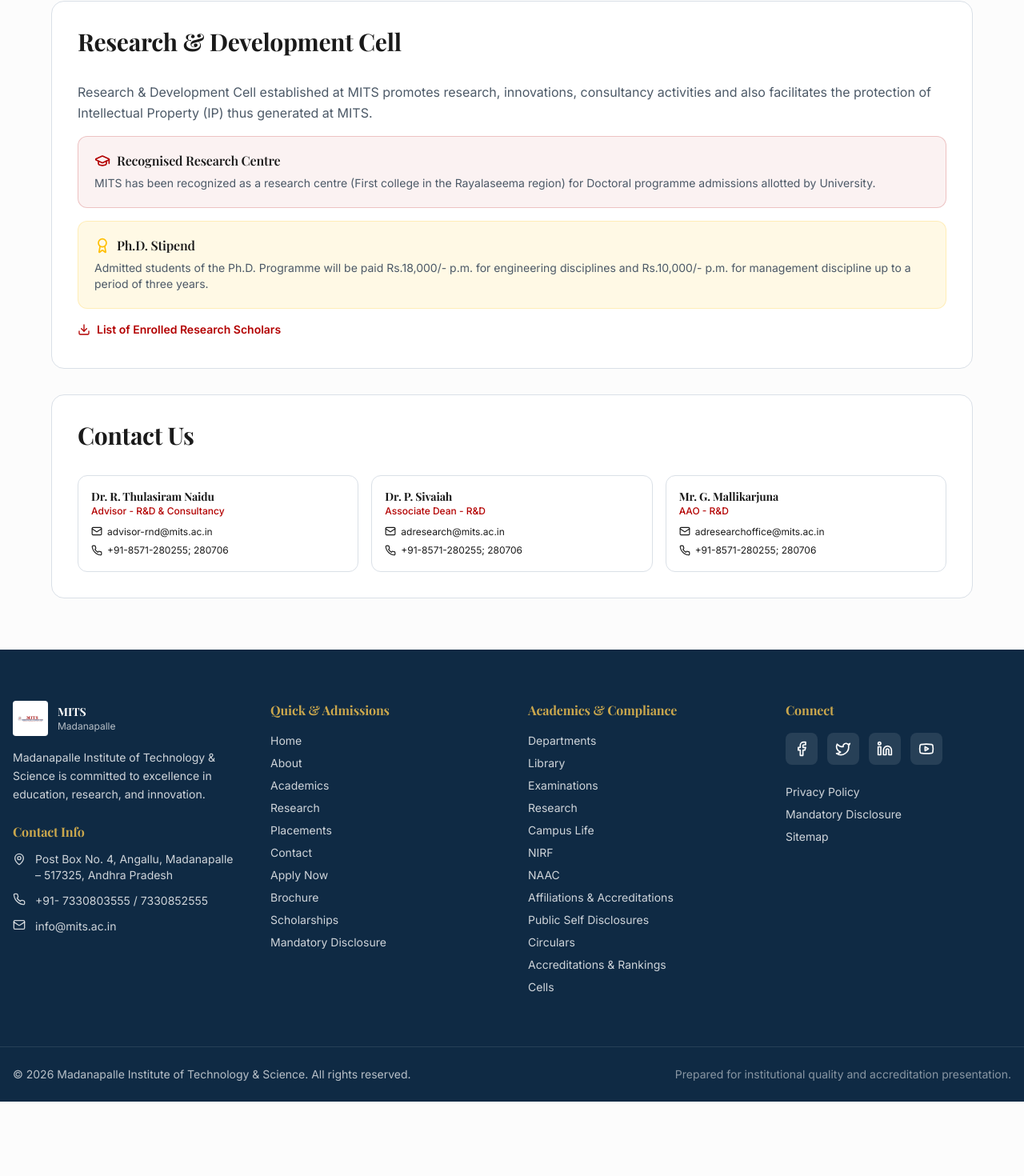
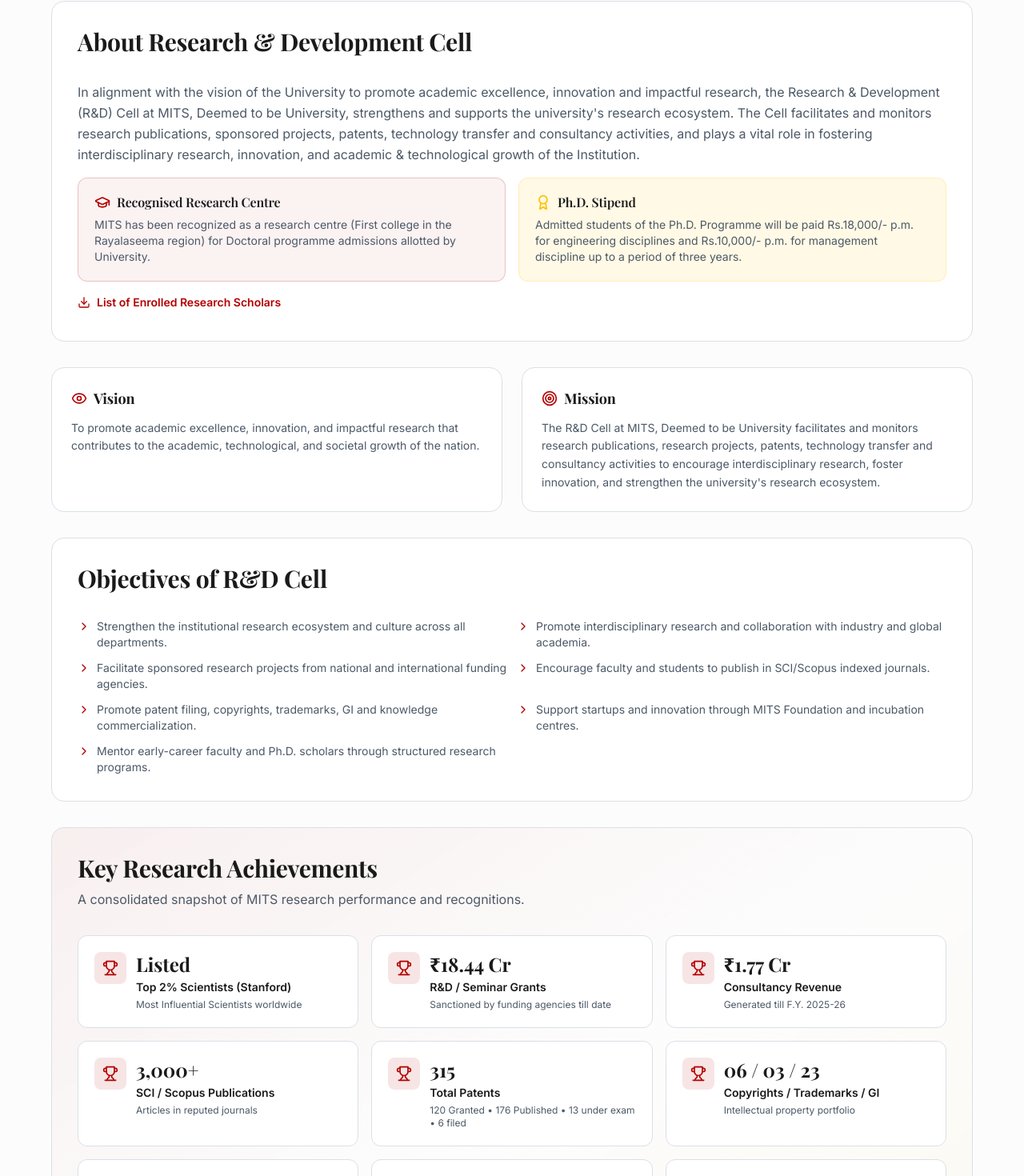
Before and after one commit to Ragupathi05/MITS-Design1, a React (Vite) app: page /#/research in a window 1280 px wide. Shown: the part 627-2097 px from the top of the page at 80% size. Before the commit the page ends 2004 px from the top, so only its background shows below. Built offline with nearby package versions, Linux system fonts and the light colour scheme; the HTML template or start-up script is replaced by a standard one.

Commit message:
Changes
Co-authored-by: Ragupathi05 <177852826+Ragupathi05@users.noreply.github.com>

```diff
--- a/src/pages/Research.tsx
+++ b/src/pages/Research.tsx
@@ -67,34 +67,119 @@ const OverviewSection = () => (
   <div className="space-y-8">
     <ScrollReveal>
       <div className="bg-card border border-border rounded-2xl p-6 md:p-8">
-        <SectionHeading title="Research & Development Cell" />
-        <p className="text-muted-foreground leading-relaxed mb-4">{researchOverview.description}</p>
-        <div className="bg-primary/5 border border-primary/20 rounded-xl p-5 mb-4">
+        <SectionHeading title="About Research & Development Cell" />
+        <p className="text-muted-foreground leading-relaxed mb-4">
+          In alignment with the vision of the University to promote academic excellence, innovation
+          and impactful research, the Research &amp; Development (R&amp;D) Cell at MITS, Deemed to
+          be University, strengthens and supports the university's research ecosystem. The Cell
+          facilitates and monitors research publications, sponsored projects, patents, technology
+          transfer and consultancy activities, and plays a vital role in fostering interdisciplinary
+          research, innovation, and academic & technological growth of the Institution.
+        </p>
+        <div className="grid sm:grid-cols-2 gap-4">
+          <div className="bg-primary/5 border border-primary/20 rounded-xl p-5">
             <h3 className="font-semibold text-foreground flex items-center gap-2 mb-2">
               <GraduationCap className="w-5 h-5 text-primary" /> Recognised Research Centre
             </h3>
             <p className="text-muted-foreground text-sm">{researchOverview.recognisedCenter}</p>
           </div>
-        <div className="bg-accent/10 border border-accent/20 rounded-xl p-5 mb-4">
+          <div className="bg-accent/10 border border-accent/20 rounded-xl p-5">
             <h3 className="font-semibold text-foreground flex items-center gap-2 mb-2">
               <Award className="w-5 h-5 text-accent" /> Ph.D. Stipend
             </h3>
             <p className="text-muted-foreground text-sm">{researchOverview.scholarStipend}</p>
           </div>
+        </div>
         <a
           href={researchOverview.enrolledScholarsLink}
           target="_blank"
           rel="noopener noreferrer"
-          className="inline-flex items-center gap-2 text-primary font-semibold text-sm hover:underline"
+          className="mt-4 inline-flex items-center gap-2 text-primary font-semibold text-sm hover:underline"
         >
           <Download className="w-4 h-4" /> List of Enrolled Research Scholars
         </a>
       </div>
     </ScrollReveal>
 
+    {/* Vision / Mission */}
+    <ScrollReveal delay={0.05}>
+      <div className="grid md:grid-cols-2 gap-6">
+        <div className="bg-card border border-border rounded-2xl p-6">
+          <h3 className="font-display text-lg font-bold text-foreground flex items-center gap-2 mb-3">
+            <Eye className="w-5 h-5 text-primary" /> Vision
+          </h3>
+          <p className="text-muted-foreground text-sm leading-relaxed">{researchVisionMission.vision}</p>
+        </div>
+        <div className="bg-card border border-border rounded-2xl p-6">
+          <h3 className="font-display text-lg font-bold text-foreground flex items-center gap-2 mb-3">
+            <Target className="w-5 h-5 text-primary" /> Mission
+          </h3>
+          <p className="text-muted-foreground text-sm leading-relaxed">{researchVisionMission.mission}</p>
+        </div>
+      </div>
+    </ScrollReveal>
+
+    {/* Objectives */}
+    <ScrollReveal delay={0.08}>
+      <div className="bg-card border border-border rounded-2xl p-6 md:p-8">
+        <SectionHeading title="Objectives of R&D Cell" />
+        <ul className="grid sm:grid-cols-2 gap-3">
+          {researchVisionMission.objectives.map((o, i) => (
+            <li key={i} className="flex items-start gap-2 text-sm text-muted-foreground">
+              <ChevronRight className="w-4 h-4 text-primary shrink-0 mt-0.5" />
+              <span>{o}</span>
+            </li>
+          ))}
+        </ul>
+      </div>
+    </ScrollReveal>
+
+    {/* Key Achievements stat grid */}
     <ScrollReveal delay={0.1}>
+      <div className="bg-gradient-to-br from-primary/5 via-background to-accent/5 border border-border rounded-2xl p-6 md:p-8">
+        <SectionHeading title="Key Research Achievements" subtitle="A consolidated snapshot of MITS research performance and recognitions." />
+        <div className="grid sm:grid-cols-2 lg:grid-cols-3 gap-4">
+          {keyAchievements.map((k, i) => (
+            <motion.div
+              key={k.label}
+              initial={{ opacity: 0, y: 12 }}
+              whileInView={{ opacity: 1, y: 0 }}
+              viewport={{ once: true }}
+              transition={{ duration: 0.4, delay: i * 0.04 }}
+              className="relative bg-card border border-border rounded-xl p-5 hover:border-primary/40 hover:shadow-md transition-all"
+            >
+              <div className="flex items-start gap-3">
+                <div className="w-10 h-10 rounded-lg bg-primary/10 flex items-center justify-center shrink-0">
+                  <Trophy className="w-5 h-5 text-primary" />
+                </div>
+                <div className="min-w-0">
+                  <p className="font-display text-2xl font-bold text-foreground leading-tight">{k.value}</p>
+                  <p className="text-sm font-semibold text-card-foreground mt-1">{k.label}</p>
+                  {k.sub && <p className="text-xs text-muted-foreground mt-1">{k.sub}</p>}
+                </div>
+              </div>
+            </motion.div>
+          ))}
+        </div>
+      </div>
+    </ScrollReveal>
+
+    {/* H-Index chart */}
+    <ScrollReveal delay={0.12}>
       <div className="bg-card border border-border rounded-2xl p-6 md:p-8">
-        <SectionHeading title="Contact Us" />
+        <SectionHeading title="H-Index Growth" subtitle="MITS institutional H-Index trend (Scopus, 2019 – 2025)." />
+        <div className="flex items-center gap-3 mb-4 text-xs">
+          <TrendingUp className="w-4 h-4 text-primary" />
+          <span className="text-muted-foreground">H-Index has grown from <b className="text-foreground">21</b> in 2019 to <b className="text-foreground">70</b> in 2025.</span>
+        </div>
+        <BarChart data={hIndexTrend} rotateLabels={false} height={280} />
+      </div>
+    </ScrollReveal>
+
+    {/* Contacts */}
+    <ScrollReveal delay={0.15}>
+      <div className="bg-card border border-border rounded-2xl p-6 md:p-8">
+        <SectionHeading title="R&D Cell Leadership" />
         <div className="grid sm:grid-cols-2 lg:grid-cols-3 gap-4">
           {researchOverview.contacts.map((c) => (
             <div key={c.email} className="border border-border rounded-xl p-4 hover:shadow-md transition-shadow">
```
Lines whose indentation alone changed are shown as unchanged.
